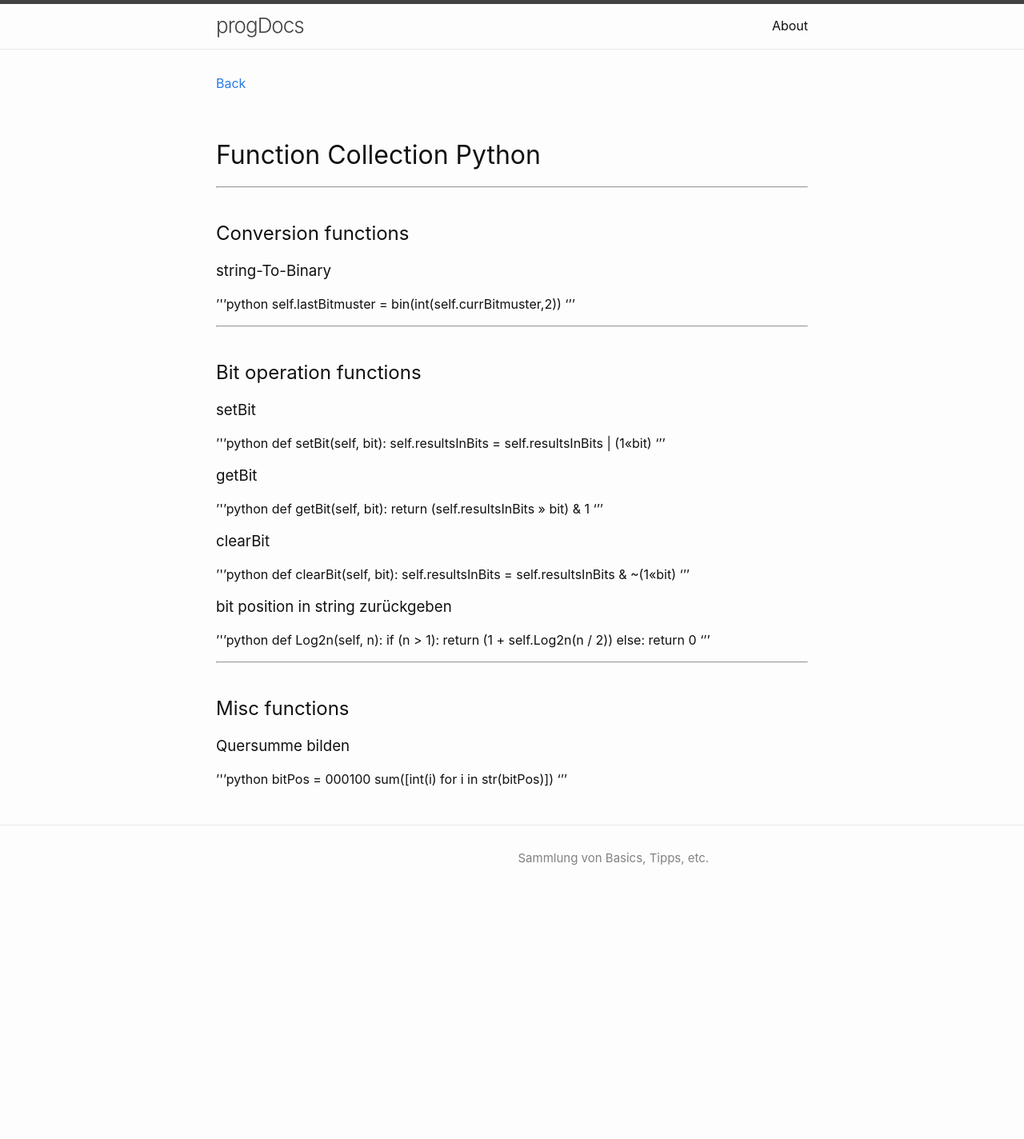
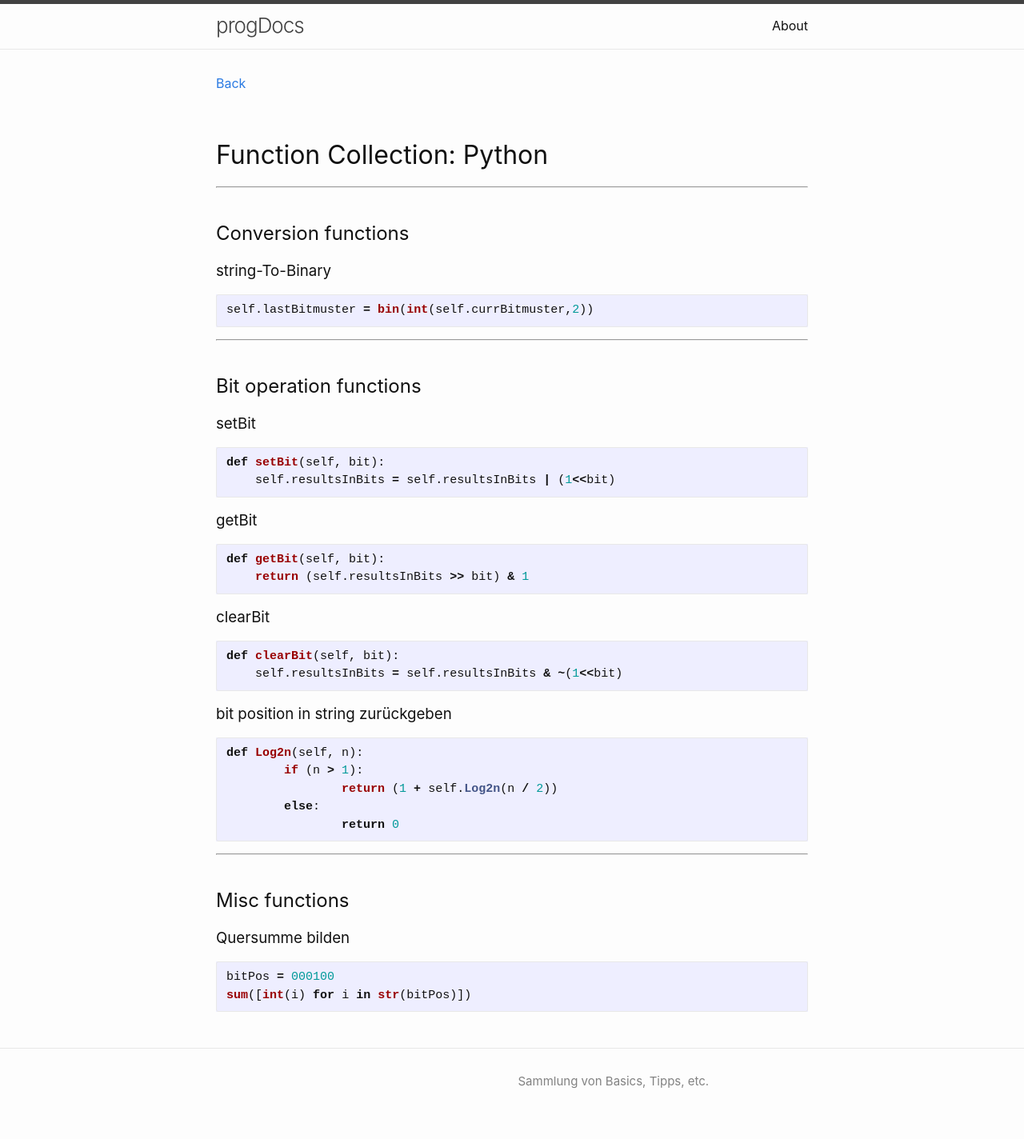
Before and after one commit to Hautaklyttn/progDocs, a Jekyll site: the page built from docs/articles/py_funcCollect.md, in a window 1280 px wide. Shown: the whole page at 80% size. Built offline with Jekyll 4.4.1, drawn with Linux system fonts in a browser that asks for light colours; before the commit the page ends 1145 px from its top, so only the background shows below that.

Commit message:
Update py_funcCollect.md

````diff
--- a/docs/articles/py_funcCollect.md
+++ b/docs/articles/py_funcCollect.md
@@ -8,7 +8,7 @@ layout: default
 
 &nbsp;
 
-# Function Collection Python
+# Function Collection: Python
 ---
 
 &nbsp;
@@ -17,9 +17,9 @@ layout: default
 
 ### string-To-Binary
 
-'''python
+```python
 self.lastBitmuster = bin(int(self.currBitmuster,2))
-'''
+```
 
 ---
 
@@ -29,34 +29,34 @@ self.lastBitmuster = bin(int(self.currBitmuster,2))
 
 ### setBit
 
-'''python
+```python
 def setBit(self, bit):
     self.resultsInBits = self.resultsInBits | (1<<bit)
-'''
+```
 
 ### getBit
 
-'''python
+```python
 def getBit(self, bit):
     return (self.resultsInBits >> bit) & 1
-'''
+```
 
 ### clearBit
 
-'''python
+```python
 def clearBit(self, bit):
     self.resultsInBits = self.resultsInBits & ~(1<<bit)
-'''
+```
 
 ### bit position in string zurückgeben
 
-'''python
+```python
 def Log2n(self, n):
 	if (n > 1):
 		return (1 + self.Log2n(n / 2))
 	else:
 		return 0
-'''
+```
 
 ---
 
@@ -65,7 +65,7 @@ def Log2n(self, n):
 ## Misc functions
 
 ### Quersumme bilden
-'''python
+```python
 bitPos = 000100
 sum([int(i) for i in str(bitPos)])
-'''
+```
````
